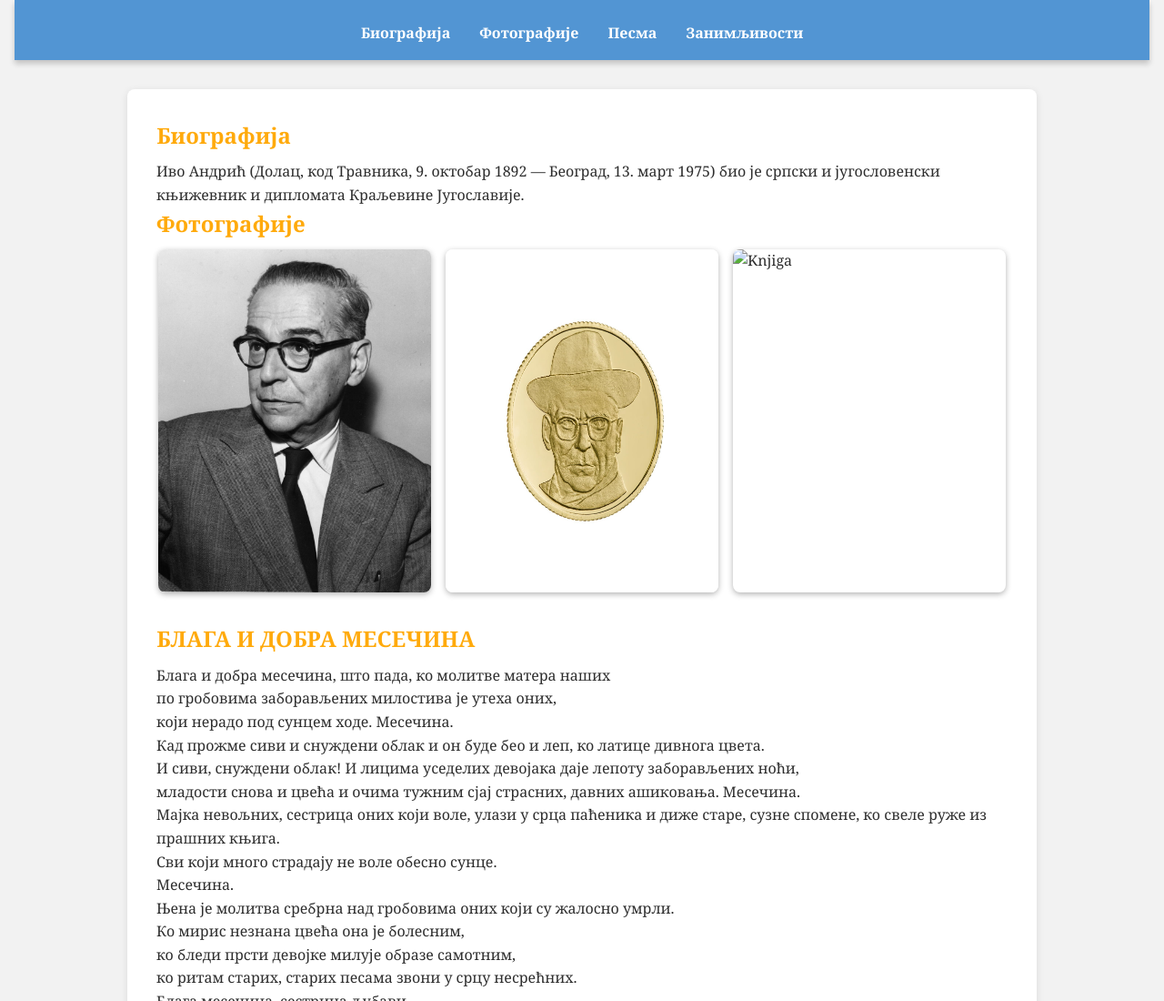
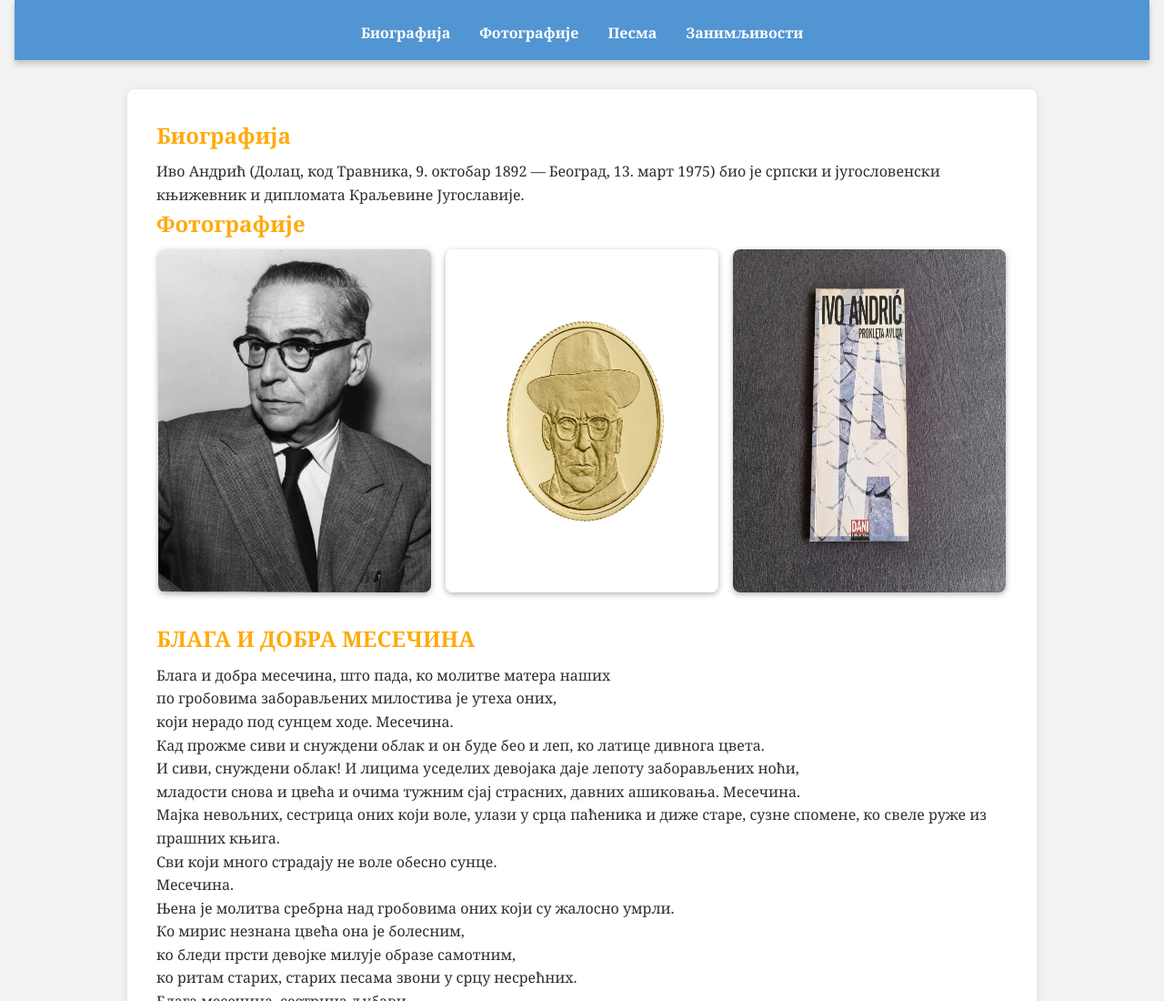
Before and after one commit to OgnjenCuzovic/IvoAndric, a plain HTML site: page index.html in a window 1280 px wide. Shown: the top 1100 px of the page at 91% size. Drawn offline with Linux system fonts and the light colour scheme.

Commit message:
Update index.html

```diff
--- a/index.html
+++ b/index.html
@@ -29,7 +29,7 @@
       <div class="galerija">
         <img src="Portret.jpg" alt="slk1">
         <img src="Zlatnik.jpg" alt="slika2">
-        <img src="korice.jpg" alt="Knjiga">
+        <img src="Knjiga.jpg" alt="Knjiga">
 
       </div>
     </section>
```
